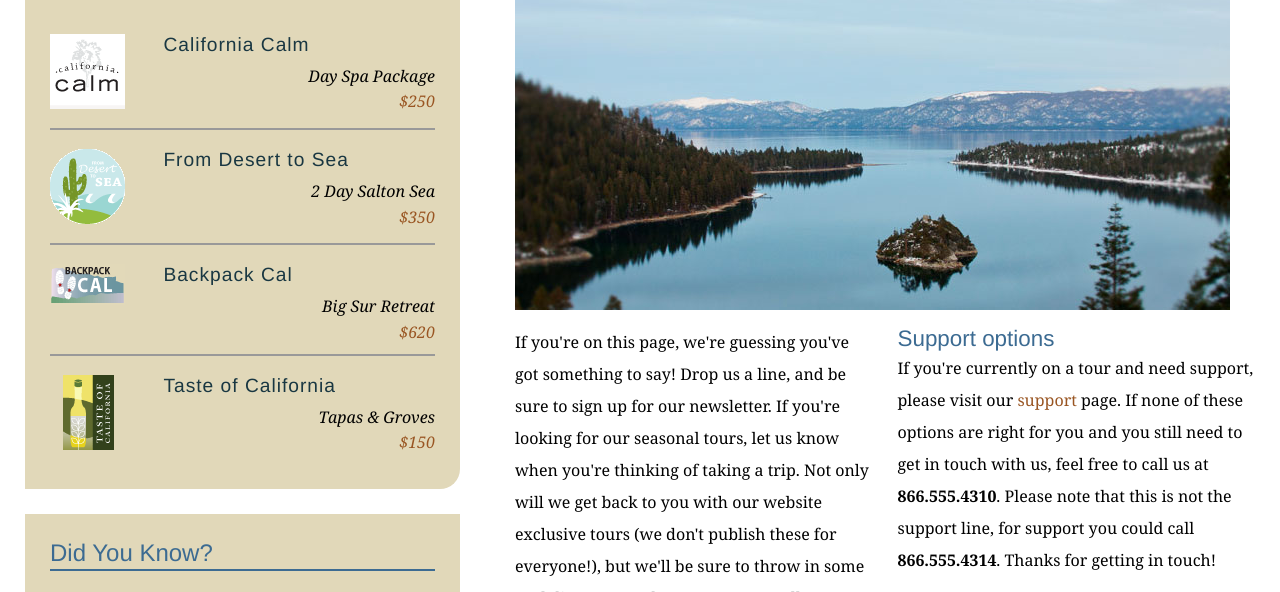
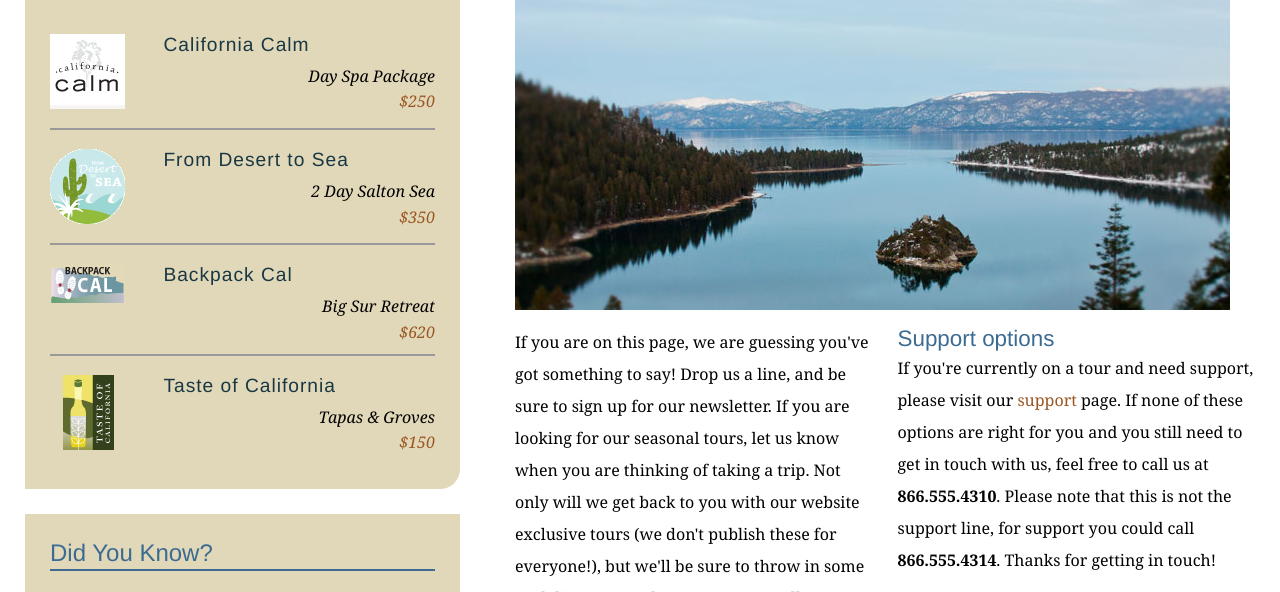
Before and after one commit to pengyizeng/explore, a plain HTML site: page contact.html in a window 1280 px wide. Shown: the part 342-934 px from the top of the page. Drawn offline with Linux system fonts and the light colour scheme.

Commit message:
change contact

```diff
--- a/contact.html
+++ b/contact.html
@@ -68,7 +68,7 @@
           <h1>Get in touch</h1>
           <img src="assets/images/emerald_bay.jpg" alt="Beautiful Lake Tahoe" class="articleImage" />
           <div class="multiCol">
-            <p>If you're on this page, we're guessing you've got something to say! Drop us a line, and be sure to sign up for our newsletter. If you're looking for our seasonal tours,  let us know when you're thinking of taking a trip. Not only will we get back to you with our website exclusive tours (we don't publish these for everyone!), but we'll be sure to throw in some cool discounts and tour extras as well.</p>
+            <p>If you are on this page, we are guessing you've got something to say! Drop us a line, and be sure to sign up for our newsletter. If you are looking for our seasonal tours,  let us know when you are thinking of taking a trip. Not only will we get back to you with our website exclusive tours (we don't publish these for everyone!), but we'll be sure to throw in some cool discounts and tour extras as well.</p>
 
             <h2>Support options</h2>
             <p>If you're currently on a tour and need support, please visit our <a href="support.html">support</a> page. If none of these options are right for you and you still need to get in touch with us, feel free to call us at<span class="phone"> <strong>866.555.4310</strong>. Please note that this is not the support line, for support you could call </span><strong>866.555.4314</strong>. Thanks for getting in touch!</p>
```
